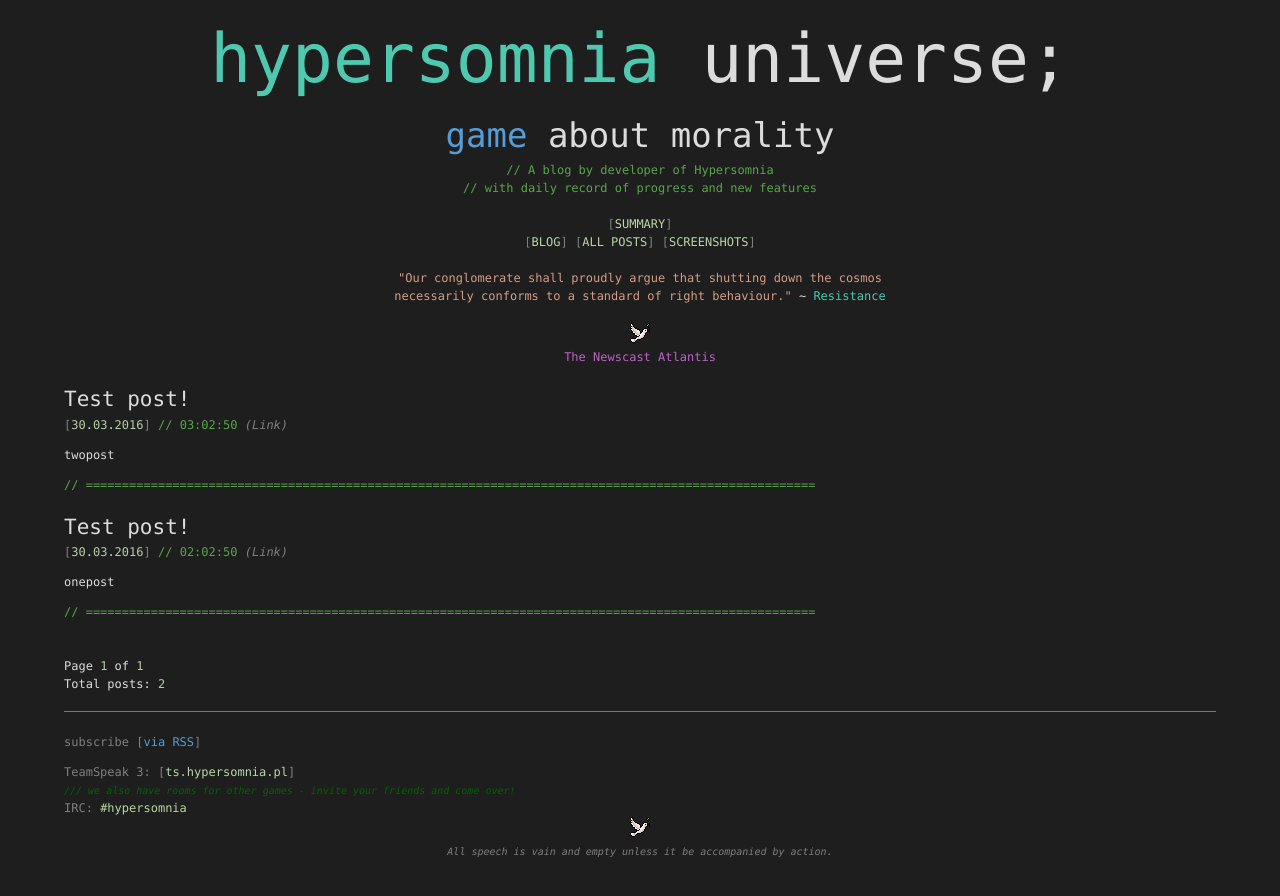
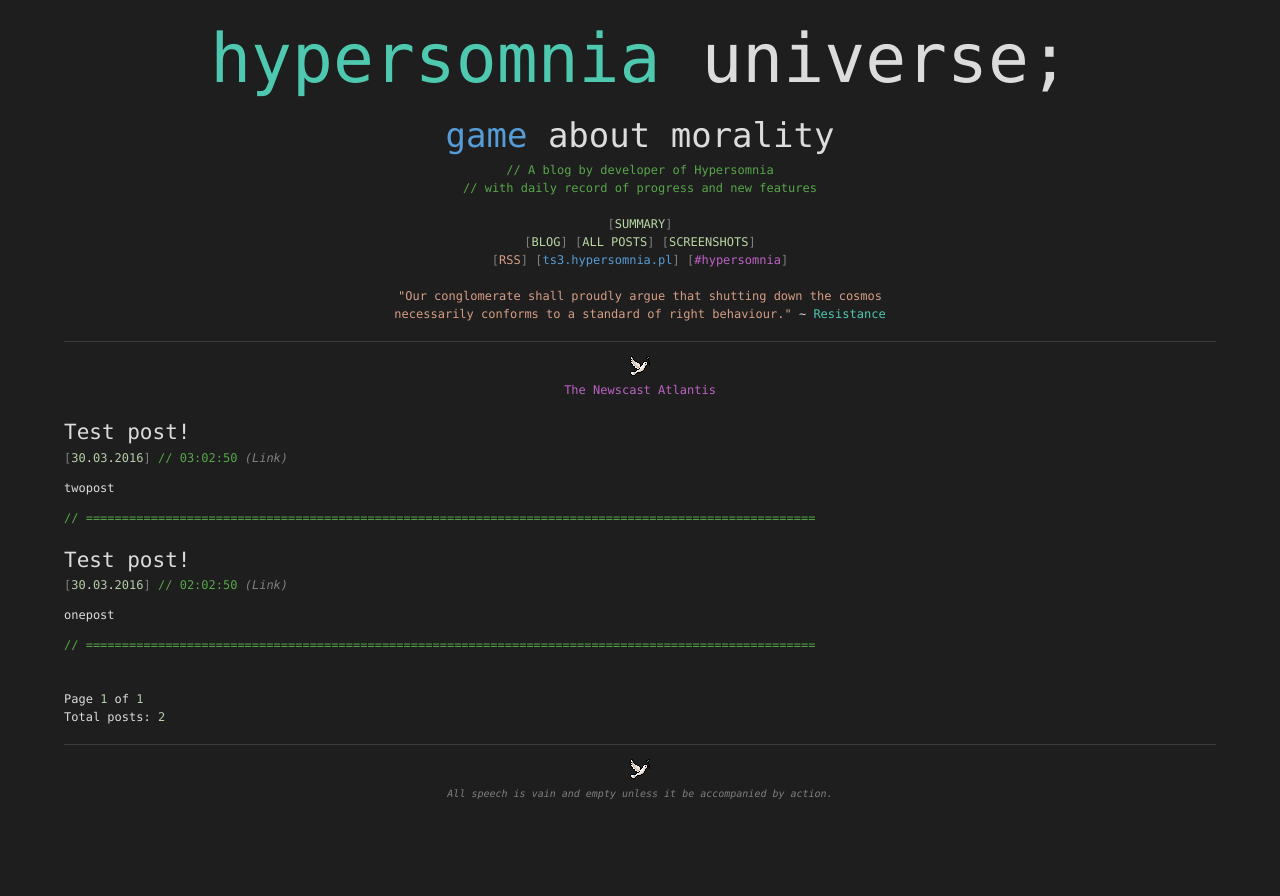
Before and after one commit to TeamHypersomnia/TeamHypersomnia.github.io, a Jekyll site: the page built from index.html, in a window 1280 px wide. Shown: the top 896 px of the page. Built offline with Jekyll 4.4.1, drawn with Linux system fonts in a browser that asks for light colours; the list of posts is cut into pages by our own code; comment, search, counter and statistics services are not loaded.

Commit message:
moved links to the top

```diff
--- a/_includes/footer.html
+++ b/_includes/footer.html
@@ -1,17 +1,20 @@
 <br/>
 <footer class="site-footer">
-<div style="width:100%; height: 10px; border-top: 1px solid rgb(120, 120, 120)"></div>
+<div style="width:100%; height: 15px; border-top: 1px solid rgb(60, 60, 60)"></div>
+
+<!--
 <span class="vsparam" style="font-size: 12px">
-<p>subscribe <a class="vskeyword" href="{{ "/feed.xml" | prepend: site.baseurl }}"><span class="vsparam">[</span>via RSS<span class="vsparam">]</span></a></p>
-TeamSpeak 3: <a class="vsenum" href="ts3server://ts.hypersomnia.pl?nickname=BlogVisitor&cid=254&channelpassword=defaultChannelPassword&addbookmark=HypersomniaCongressCenter"><span class="vsparam">[</span>ts.hypersomnia.pl<span class="vsparam">]</span></a><br/>
+<p>subscribe <a class="vsstring" href="{{ "/feed.xml" | prepend: site.baseurl }}"><span class="vsparam">[</span>via RSS<span class="vsparam">]</span></a></p>
+TeamSpeak 3: <a class="vskeyword" href="ts3server://ts3.hypersomnia.pl?nickname=BlogVisitor&cid=254&channelpassword=defaultChannelPassword&addbookmark=HypersomniaCongressCenter"><span class="vsparam">[</span>ts3.hypersomnia.pl<span class="vsparam">]</span></a><br/>
 <span class="vstriplecomment" style="font-size:10px; font-style:italic">/// we also have rooms for other games - invite your friends and come over!</span><br/>
-IRC: <a class="vsenum">#hypersomnia</a>
+IRC: <a class="vskeyword"><span class="vsparam">[</span>#hypersomnia<span class="vsparam">]</span></a>
 
 </span>
-
+-->
 <div style="text-align:center">
 <a style="font-size:10px; font-style: italic;" class="vsparam" href="{{ "#TOP"| prepend: page.url }}"> <img src="{{ "/dove.gif "| prepend: site.baseurl }}" style="border: 0"/><br/>
 <span style="">All speech is vain and empty unless it be accompanied by action.</a><br/>
 <!--<span class = "vsparam" style="font-size:10px; font-style: none;">~Demosthenes, oratorian of Athens<br/></span>-->
 </div>
+
 </footer>
--- a/_includes/header.html
+++ b/_includes/header.html
@@ -18,6 +18,11 @@
 <a class="vsenum" href="{{ "/"| prepend: site.baseurl }}"><span class="vsparam">[</span>BLOG<span class="vsparam">]</span></a>
 <a class="vsenum" href="{{ "/posts"| prepend: site.baseurl }}"><span class="vsparam">[</span>ALL POSTS<span class="vsparam">]</span></a>
 <a class="vsenum" href="{{ "/screenshots"| prepend: site.baseurl }}"><span class="vsparam">[</span>SCREENSHOTS<span class="vsparam">]</span></a>
+<br/>
+ <a class="vsstring" href="{{ "/feed.xml" | prepend: site.baseurl }}"><span class="vsparam">[</span>RSS<span class="vsparam">]</span></a>
+<a class="vskeyword" href="ts3server://ts3.hypersomnia.pl?nickname=BlogVisitor&cid=254&channelpassword=defaultChannelPassword&addbookmark=HypersomniaCongressCenter"><span class="vsparam">[</span>ts3.hypersomnia.pl<span class="vsparam">]</span></a>
+<a class="vsmacro"><span class="vsparam">[</span>#hypersomnia<span class="vsparam">]</span></a>
+
 <br/><br/>
 
 <span class="vsstring">"Our conglomerate shall proudly argue that shutting down the cosmos <br/>necessarily conforms to a standard of right behaviour."</span> ~<span class="vstype"> Resistance</span>
@@ -25,8 +30,12 @@
 <br/>
 <!--<span class="vsprepro">#define</span> <span class="vsmacro">UNDER_CONSTRUCTION</span> <span class="vsnumber">1</span>-->
 
+<div style="width:100%; height: 15px; border-top: 1px solid rgb(60, 60, 60)"></div>
+
 <a class="vsmacro" href="{{ site.url }}"> <img src="{{ "/dove.gif "| prepend: site.baseurl }}" style="border: 0"/><br/>
 The Newscast Atlantis</a>
+<br/>
+
 </div>
 
 </header>
```
Also changed, not shown: summary.md (+1 -1 lines).
